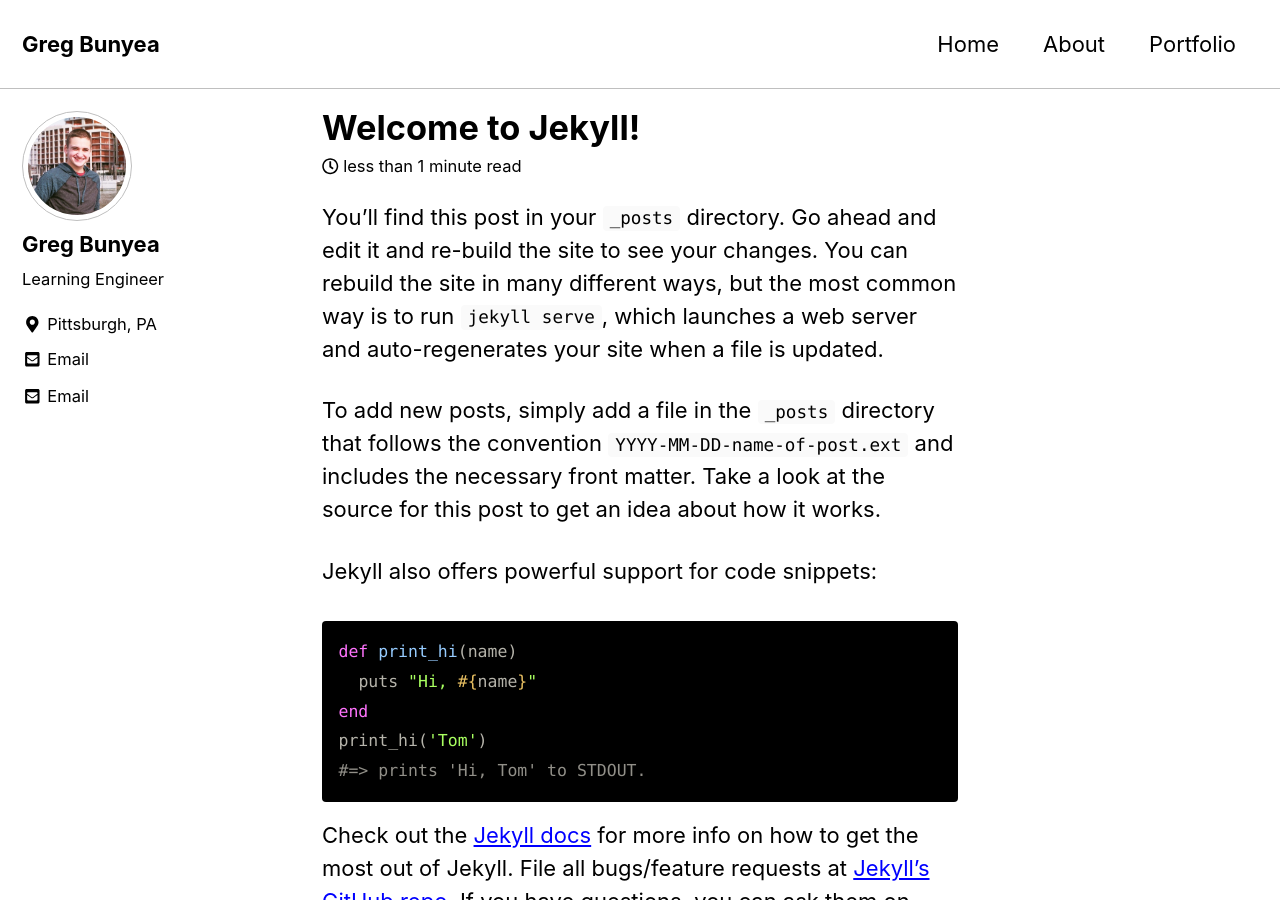
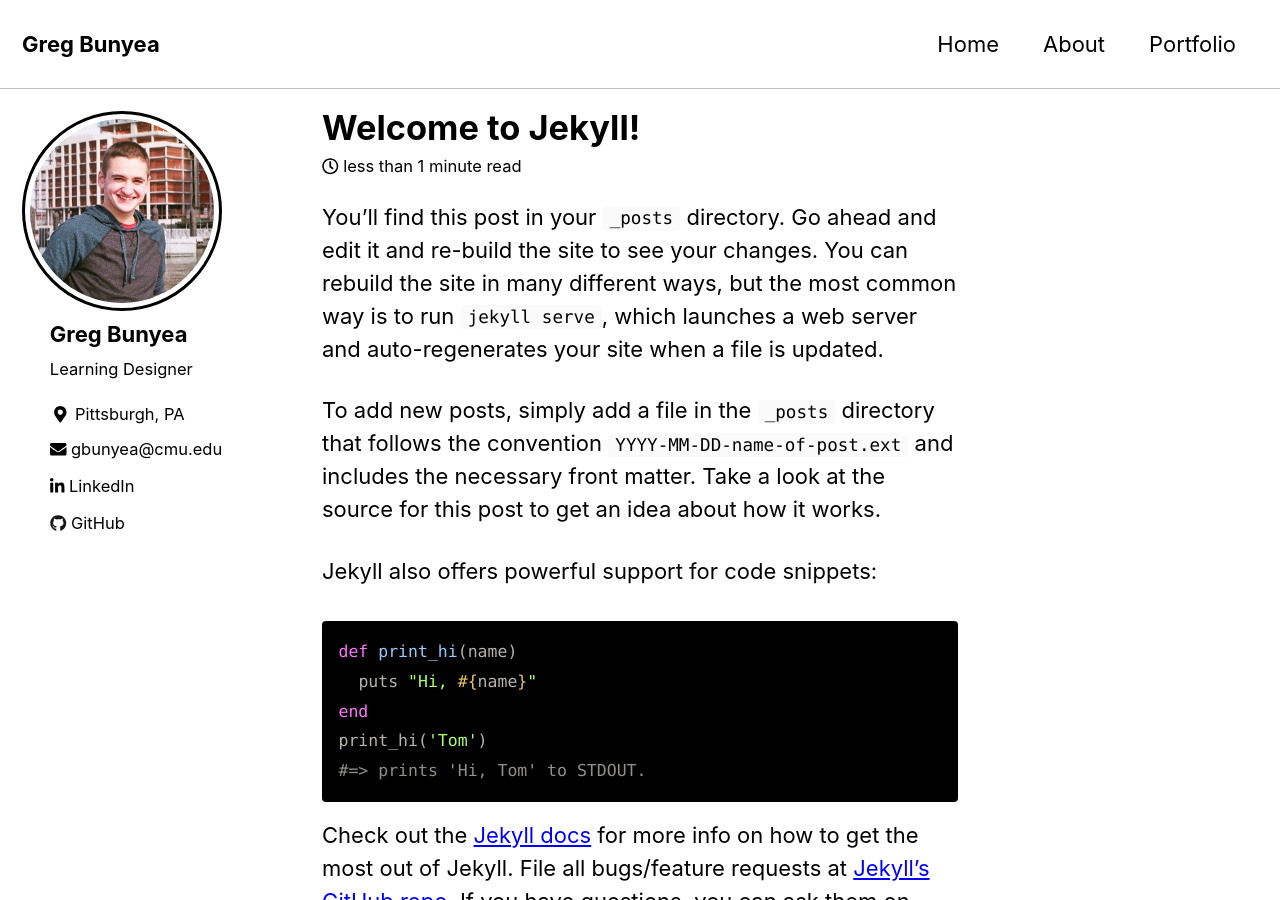
Before and after one commit to gjbunyea/www, a Jekyll site: the page built from _posts/2019-01-25-welcome-to-jekyll.markdown, in a window 1280 px wide and 900 px high. Built offline with Jekyll 4.4.1, drawn with Linux system fonts in a browser that asks for light colours; cached includes are drawn as plain includes; nearby versions of some CDN libraries.

Commit message:
sidebar moved in, pic enlarged, google-verify added

```diff
--- a/_config.yml
+++ b/_config.yml
@@ -19,7 +19,7 @@
 title_separator          : "::"
 name                     : "Greg Bunyea"
 description              : "Personal Website and Portfolio"
-url                      : "http://gregbunyea.com"
+url                      : "https://gregbunyea.com"
 baseurl                  : # the subpath of your site, e.g. "/blog"
 repository               : "gjbunyea/gjbunyea.github.io"
 teaser                   : # path of fallback teaser image, e.g. "/assets/images/500x300.png"
@@ -75,7 +75,7 @@
   search_engine_id       : # YOUR_SEARCH_ENGINE_ID
   instant_search         : # false (default), true
 # SEO Related
-google_site_verification :
+google_site_verification : "ufhBk3PwwTvOLIAdMIfNMp5RqjAitbMvDcBidKqMi-w"
 bing_site_verification   :
 yandex_site_verification :
 naver_site_verification  :
@@ -107,13 +107,19 @@
 author:
   name             : "Greg Bunyea"
   avatar           : "/assets/images/gjb_profile2016.jpg"
-  bio              : "Learning Engineer"
+  bio              : "Learning Designer"
   location         : "Pittsburgh, PA"
-  email            : "gjbunyea@gmail.com"
+  # email            : "gbunyea+site@cmu.edu"
   links:
-    - label: "Email"
-      icon: "fas fa-fw fa-envelope-square"
-      url: mailto:gjbunyea@gmail.com
+    - label: "gbunyea@cmu.edu"
+      icon: "fas fa-envelope"
+      url: "mailto:gbunyea+site@cmu.edu"
+    - label: "LinkedIn"
+      icon: "fab fa-linkedin-in"
+      url: "https://www.linkedin.com/in/gregbunyea"
+    - label: "GitHub"
+      icon: "fab fa-github"
+      url: "https://github.com/gjbunyea"
     - # label: "Website"
       # icon: "fas fa-fw fa-link"
       # url: "https://your-website.com"
@@ -123,9 +129,6 @@
     - # label: "Facebook"
       # icon: "fab fa-fw fa-facebook-square"
       # url: "https://facebook.com/"
-    - # label: "GitHub"
-      # icon: "fab fa-fw fa-github"
-      # url: "https://github.com/"
     - # label: "Instagram"
       # icon: "fab fa-fw fa-instagram"
       # url: "https://instagram.com/"
--- a/_sass/minimal-mistakes/_sidebar.scss
+++ b/_sass/minimal-mistakes/_sidebar.scss
@@ -110,8 +110,8 @@
 .author__avatar {
   display: table-cell;
   vertical-align: top;
-  width: 36px;
-  height: 36px;
+  width: 50px;
+  height: 50px;
 
   @include breakpoint($large) {
     display: block;
@@ -120,12 +120,13 @@
   }
 
   img {
-    max-width: 110px;
+    max-width: 200px;
     border-radius: 50%;
+    // border: solid black 3px;
 
     @include breakpoint($large) {
       padding: 5px;
-      border: 1px solid $border-color;
+      border: 3px solid black;
     }
   }
 }
@@ -133,15 +134,18 @@
 .author__content {
   display: table-cell;
   vertical-align: top;
-  padding-left: 15px;
+  align-content: center;
+  padding-left: 25px;
   padding-right: 25px;
   line-height: 1;
 
   @include breakpoint($large) {
+    align-content: center;
     display: block;
     width: 100%;
-    padding-left: 0;
+    padding-left: 10%;
     padding-right: 0;
+
   }
 
   a {
@@ -180,6 +184,7 @@
   z-index: 10;
   position: relative;
   cursor: pointer;
+  padding-left: 10%;
 
   li:last-child {
     a {
@@ -188,6 +193,7 @@
   }
 
   @include breakpoint($large) {
+    padding-left: 10%;
     display: block;
   }
 
--- a/_sass/minimal-mistakes/_variables.scss
+++ b/_sass/minimal-mistakes/_variables.scss
@@ -88,7 +88,7 @@
 $google-plus-color: #dd4b39 !default;
 $instagram-color: #517fa4 !default;
 $lastfm-color: #d51007 !default;
-$linkedin-color: #007bb6 !default;
+$linkedin-color: #000000 !default;
 $mastodon-color: #2b90d9 !default;
 $pinterest-color: #cb2027 !default;
 $reddit-color: #ff4500 !default;
--- a/assets/css/main.scss
+++ b/assets/css/main.scss
@@ -6,3 +6,10 @@
 
 @import "minimal-mistakes/skins/{{ site.minimal_mistakes_skin | default: 'default' }}"; // skin
 @import "minimal-mistakes"; // main partials
+
+
+// sidebar customs
+
+.fa-linkedin-in {
+    color: black;
+}
--- /dev/null
+++ b/google276128267ca9a718.html
@@ -0,0 +1 @@
+google-site-verification: google276128267ca9a718.html
```
Also changed, not shown: _includes/sidebar.html (+3 -6 lines).
